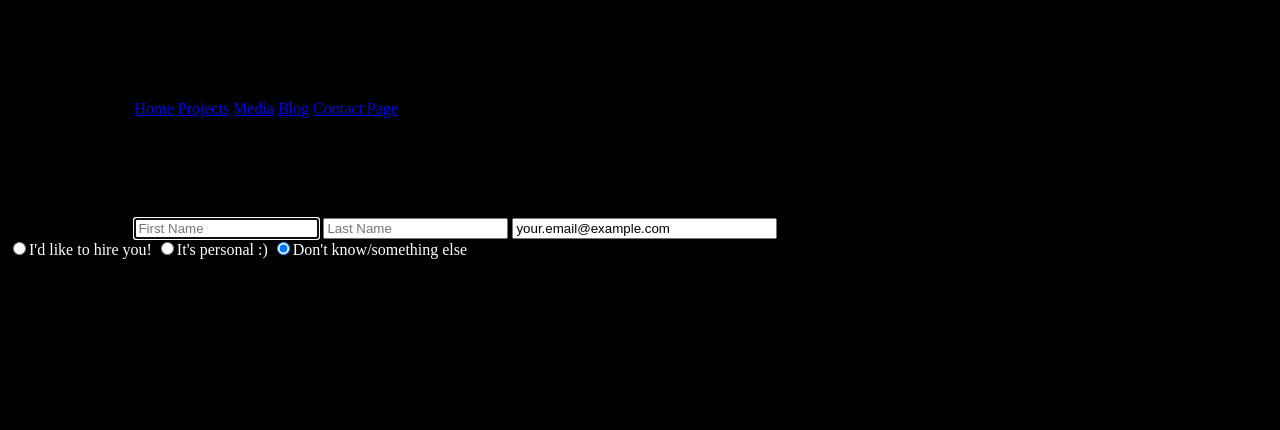
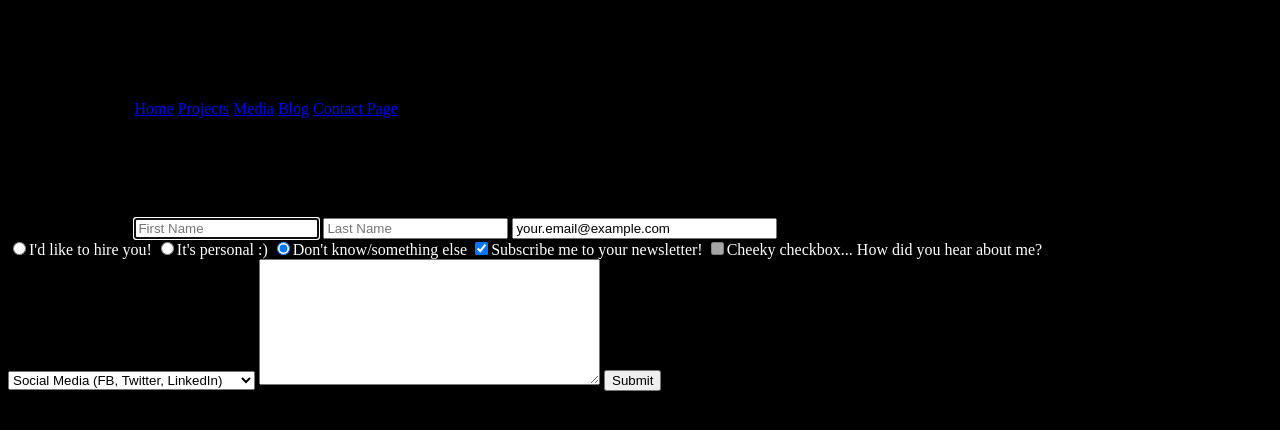
Before and after one commit to SallyAmkoa/sallyamkoa, a plain HTML site: page contact/index.html in a window 1280 px wide. Drawn offline with Linux system fonts and the light colour scheme.

Commit message:
added optin/out button and drop down select

```diff
--- a/contact/index.html
+++ b/contact/index.html
@@ -30,3 +30,26 @@
   <input type="radio" name="subject" value="personal" checked><span>It's personal :)</span>
   <input type="radio" name="subject" value="other" checked><span>Don't know/something else</span>
 </label>
+
+<input type="checkbox" name="optin" value="trusting" checked>Subscribe me to your newsletter!
+ <input type="checkbox" name="optout" value="skeptical" disabled>Cheeky checkbox...
+
+ <label for="marketing">How did you hear about me?</label>
+  <select name="marketing">
+    <optgroup label="Online">
+      <option value="social">Social Media (FB, Twitter, LinkedIn)</option>
+      <option value="github">Online Portfolio (GitHub)</option>
+      <option value="search">Search Engine</option>
+      <option value="email">Email</option>
+    </optgroup>
+    <optgroup label="In-Person">
+      <option value="networking">We met at a networking event</option>
+      <option value="referral">Personal referral</option>
+      <option value="random">We met somewhere else</option>
+    </optgroup>
+    <option value="other">Other</option>
+  </select>
+
+  <textarea name="user_message" rows="8" cols="40"></textarea>
+ <input type="submit">
+</form>
```
